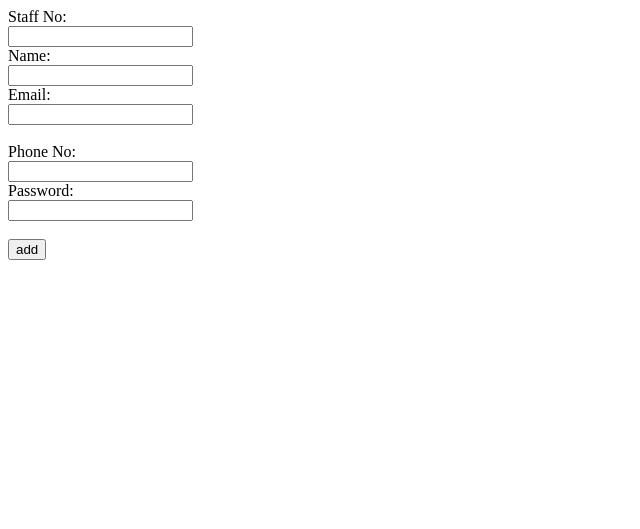
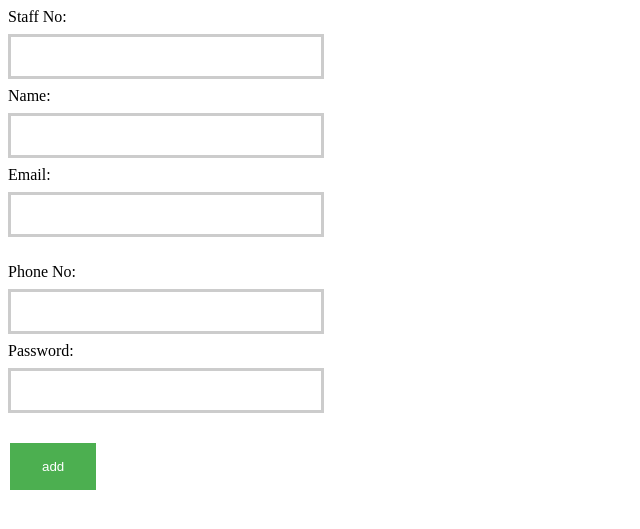
Before and after one commit to davidnjakai/final-project, a PHP site: page /interface/addlect.php in a window 1280 px wide. Shown: the top 529 px of the page, without its empty margins (0-640 px from the left). Run offline with PHP 8.4, Linux system fonts and the light colour scheme.

Commit message:
add forms styles

```diff
--- a/css/mystyles.css
+++ b/css/mystyles.css
@@ -30,3 +30,23 @@ th {
     background-color: #4CAF50;
     color: white;
 }
+input[type=button], input[type=submit], input[type=reset], input[type=file]{
+    background-color: #4CAF50;
+    border: none;
+    color: white;
+    padding: 16px 32px;
+    text-decoration: none;
+    margin: 4px 2px;
+    cursor: pointer;
+}
+input[type=text] , input[type=password], input[type=date], input[type=datetime-local]{
+    width: 25%;
+    padding: 12px 20px;
+    margin: 8px 0;
+    box-sizing: border-box;
+    border: 3px solid #ccc;
+    outline: none;
+}
+input[type=text]:focus , input[type=password]:focus {
+    border: 3px solid #555;
+}
--- a/index.php
+++ b/index.php
@@ -6,6 +6,7 @@
 <style>
 .error {color: #FF0000;}
 </style>
+<link rel="stylesheet" type="text/css" href="css/mystyles.css">
 </head>
 <body>
 
--- a/interface/addadmin.php
+++ b/interface/addadmin.php
@@ -2,6 +2,9 @@
 include "../connection.php";
 ?>
 <html>
+<head>
+  <link rel="stylesheet" type="text/css" href="../css/mystyles.css">
+</head>
 <form method="post" action="addadmin.php">
 	Admin ID:<br>
   <input type="text" name="id" value=""><br>
--- a/interface/addlect.php
+++ b/interface/addlect.php
@@ -2,6 +2,9 @@
 include "../connection.php";
 ?>
 <html>
+<head>
+  <link rel="stylesheet" type="text/css" href="../css/mystyles.css">
+</head>
 <form method="post" action="addlect.php">
 	Staff No:<br>
   <input type="text" name  ="staffno" value=""><br>
--- a/interface/addschedule.php
+++ b/interface/addschedule.php
@@ -3,6 +3,9 @@ include "../connection.php";
 session_start();
 ?>
 <html>
+<head>
+  <link rel="stylesheet" type="text/css" href="../css/mystyles.css">
+</head>
 <form method="post" action="addschedule.php">
 	Start Time:<br>
   <input type="datetime-local" name="stime" value=""><br>
--- a/interface/addstudent.php
+++ b/interface/addstudent.php
@@ -2,6 +2,9 @@
 include "../connection.php";
 ?>
 <html>
+<head>
+  <link rel="stylesheet" type="text/css" href="../css/mystyles.css">
+</head>
 <form method="post" action="addstudent.php">
 	Adm No:<br>
   <input type="text" name  ="admno" value=""><br>
```
